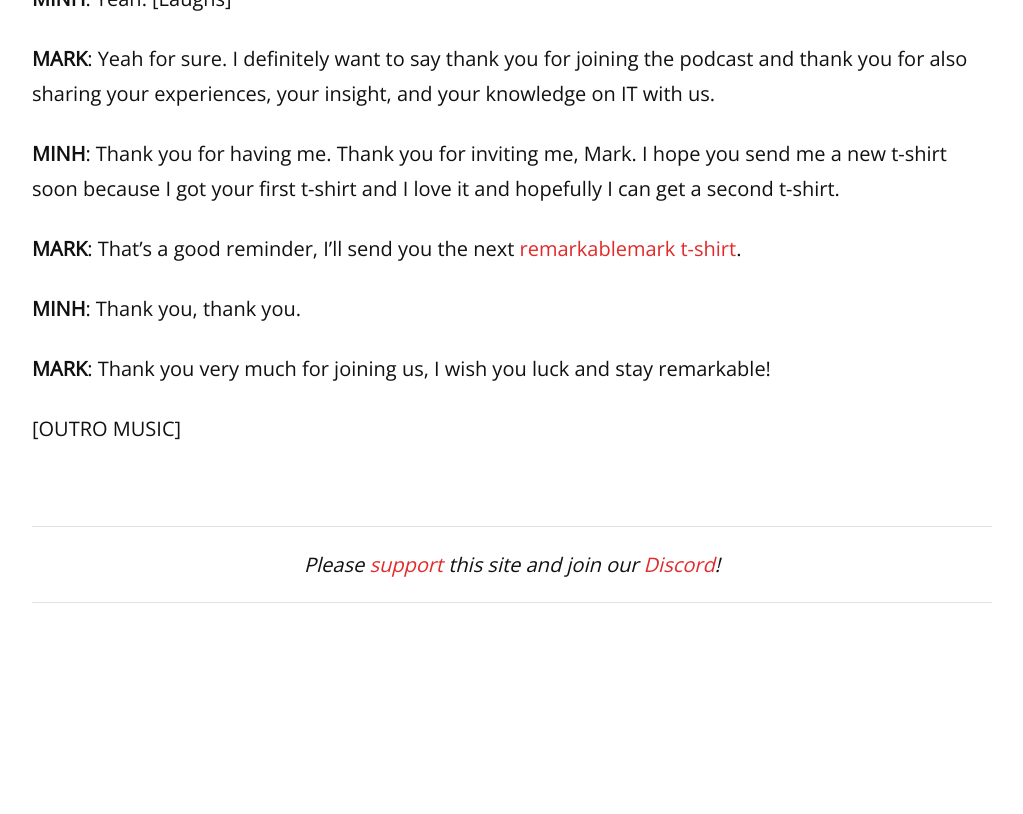
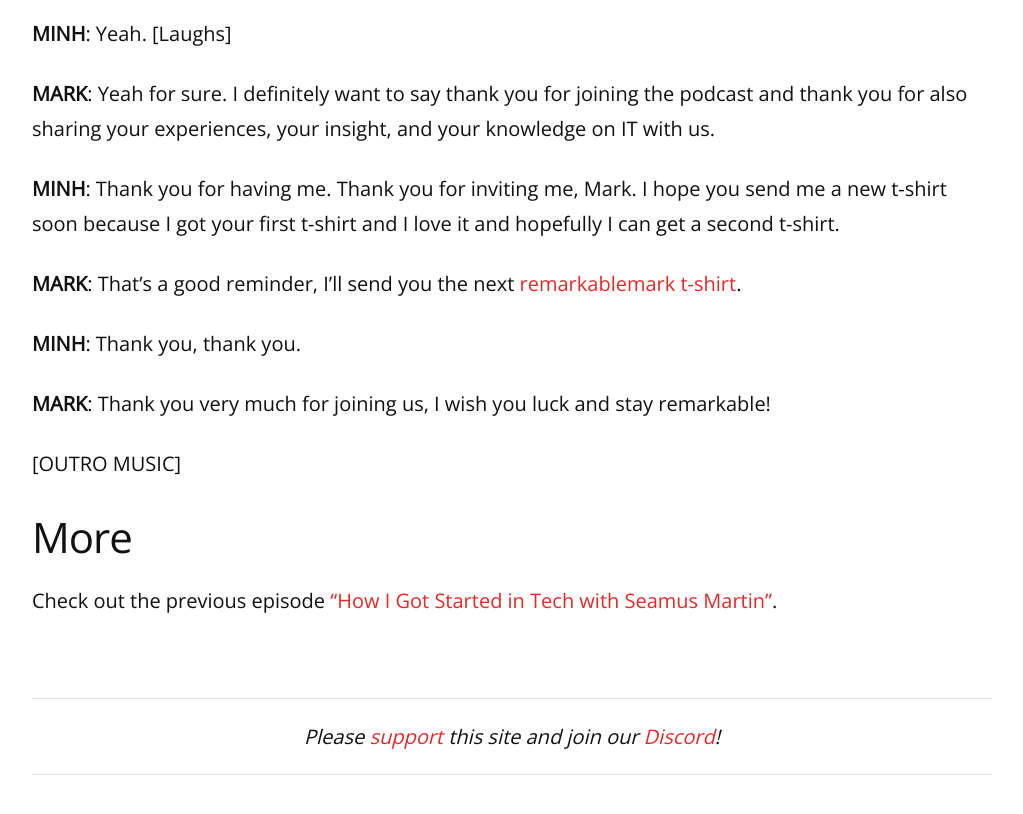
Before and after one commit to remarkablemark/remarkablemark.github.io, a Jekyll site: the page built from _posts/2021/2021-12-17-remarkable-podcast-how-i-got-into-it-with-minh-nguyen.md, in a window 1280 px wide and 900 px high, scrolled down 11803 px. Shown: the top 814 px of the window, without its empty margins (128-1151 px from the left). Built offline with Jekyll 4.4.1, drawn with Linux system fonts in a browser that asks for light colours; comment, search, counter and statistics services are not loaded; before the commit the page ends 12531 px from its top, so only the background shows below that; some of the changed text lies outside the part shown.

Commit message:
feat(posts): update "Remarkable Podcast 2: How I Got into IT with Minh Nguyen"
Post: 2021-12-17-remarkable-podcast-how-i-got-into-it-with-minh-nguyen.md

Add links to Spotify and Apple and the link to the previous podcast

```diff
--- a/_posts/2021/2021-12-17-remarkable-podcast-how-i-got-into-it-with-minh-nguyen.md
+++ b/_posts/2021/2021-12-17-remarkable-podcast-how-i-got-into-it-with-minh-nguyen.md
@@ -168,3 +171,7 @@
 **MARK**: Thank you very much for joining us, I wish you luck and stay remarkable!
 
 [OUTRO MUSIC]
+
+## More
+
+Check out the previous episode ["How I Got Started in Tech with Seamus Martin"]({% post_url 2020/2020-09-07-remarkable-podcast-1 %}).
```
Also changed, not shown: other parts of _posts/2021/2021-12-17-remarkable-podcast-how-i-got-into-it-with-minh-nguyen.md (+3 -0 lines).
